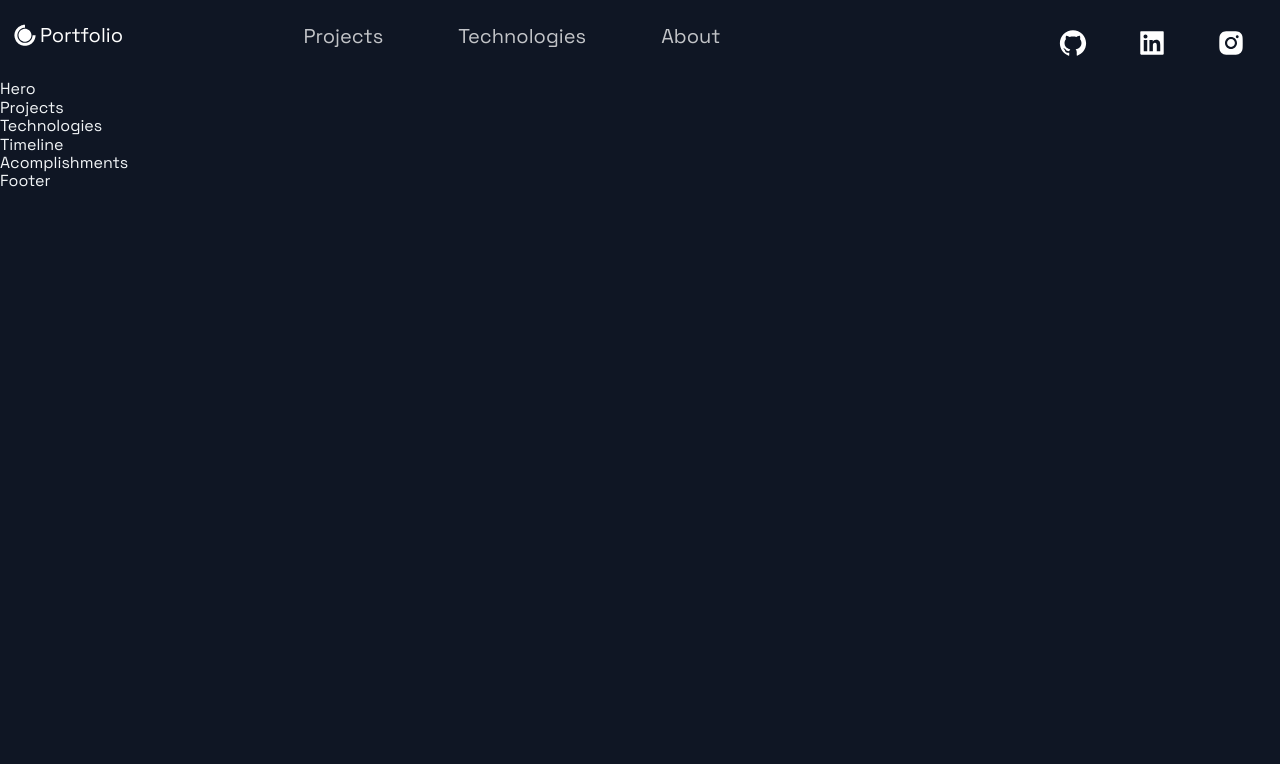
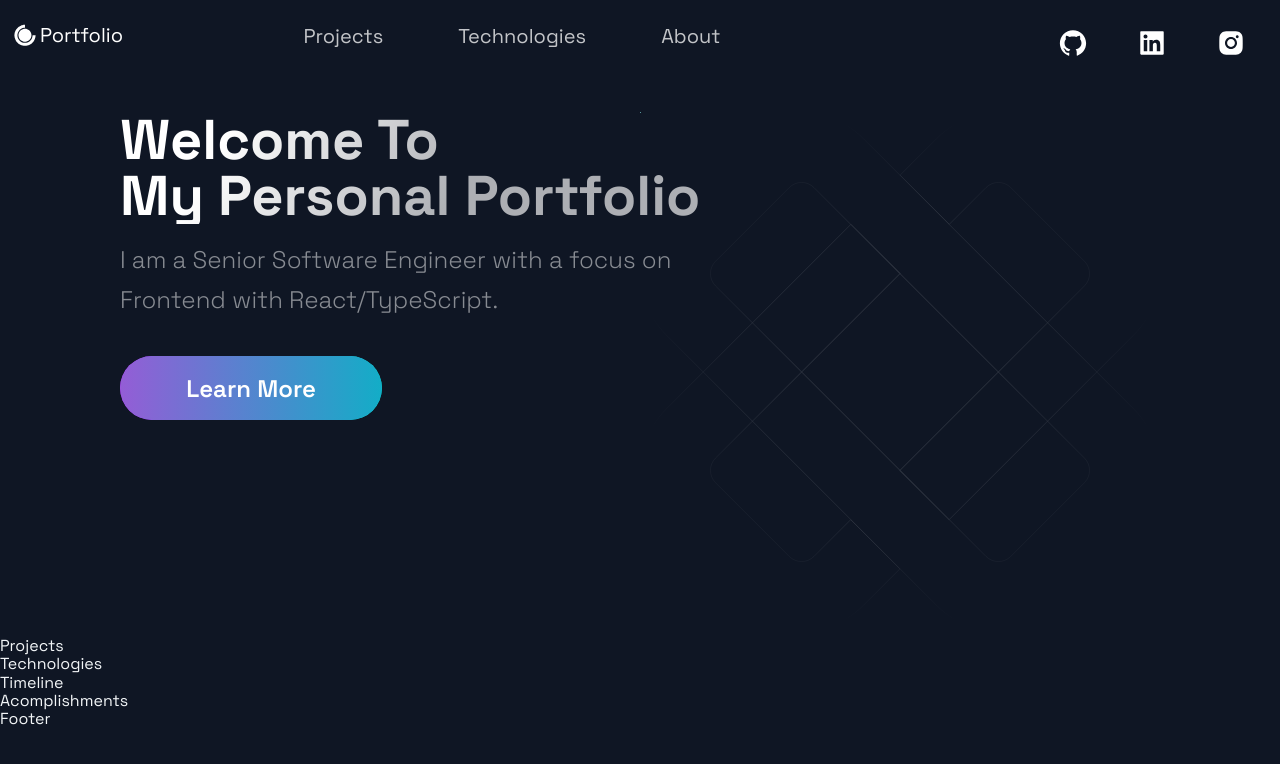
Before and after one commit to Automedon/PortfolioV3, a Next.js app: page / in a window 1280 px wide. Shown: the top 764 px of the page. Built offline with nearby package versions, Linux system fonts and the light colour scheme.

Commit message:
Hero Section

```diff
--- a/src/components/Hero/Hero.js
+++ b/src/components/Hero/Hero.js
@@ -1,13 +1,29 @@
-import React from 'react';
+import React from "react";
 
-import { Section, SectionText, SectionTitle } from '../../styles/GlobalComponents';
-import Button from '../../styles/GlobalComponents/Button';
-import { LeftSection } from './HeroStyles';
+import {
+  Section,
+  SectionText,
+  SectionTitle,
+} from "../../styles/GlobalComponents";
+import Button from "../../styles/GlobalComponents/Button";
+import { LeftSection } from "./HeroStyles";
 
 const Hero = (props) => (
-  <div>
-    Hero
-  </div>
+  <Section row nopadding>
+    <LeftSection>
+      <SectionTitle>
+        Welcome To <br />
+        My Personal Portfolio
+      </SectionTitle>
+      <SectionText>
+        I am a Senior Software Engineer with a focus on Frontend with
+        React/TypeScript.
+      </SectionText>
+      <Button onClick={() => (window.location = "https://google.com")}>
+        Learn More
+      </Button>
+    </LeftSection>
+  </Section>
 );
 
 export default Hero;
--- a/src/pages/index.js
+++ b/src/pages/index.js
@@ -10,10 +10,10 @@ import { Section } from "../styles/GlobalComponents";
 const Home = () => {
   return (
     <Layout>
-      {/* <Section grid> */}
-      <Hero />
-      {/* <BgAnimation /> */}
-      {/* </Section> */}
+      <Section grid>
+        <Hero />
+        <BgAnimation />
+      </Section>
       <Projects />
       <Technologies />
       <Timeline />
```
